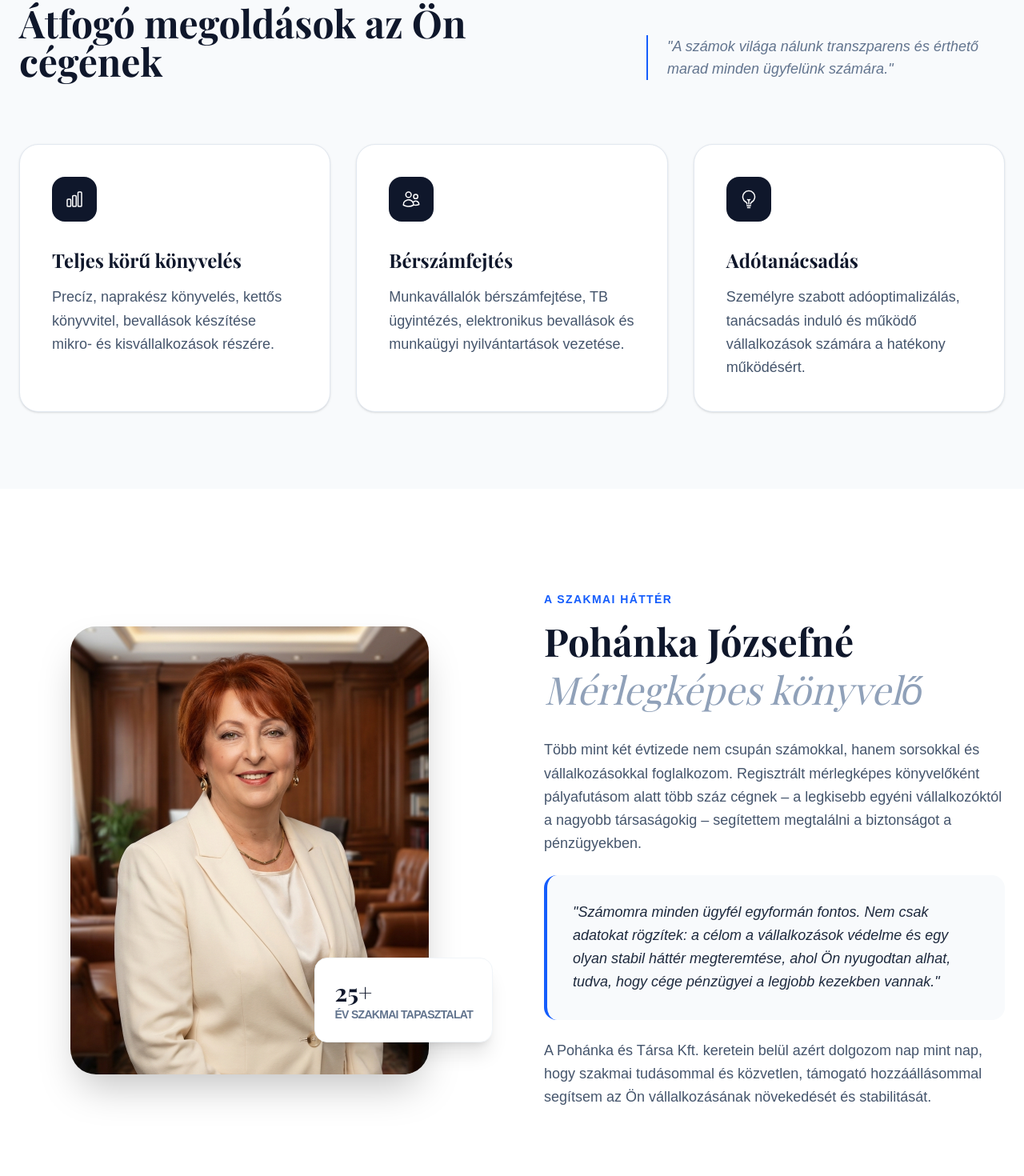
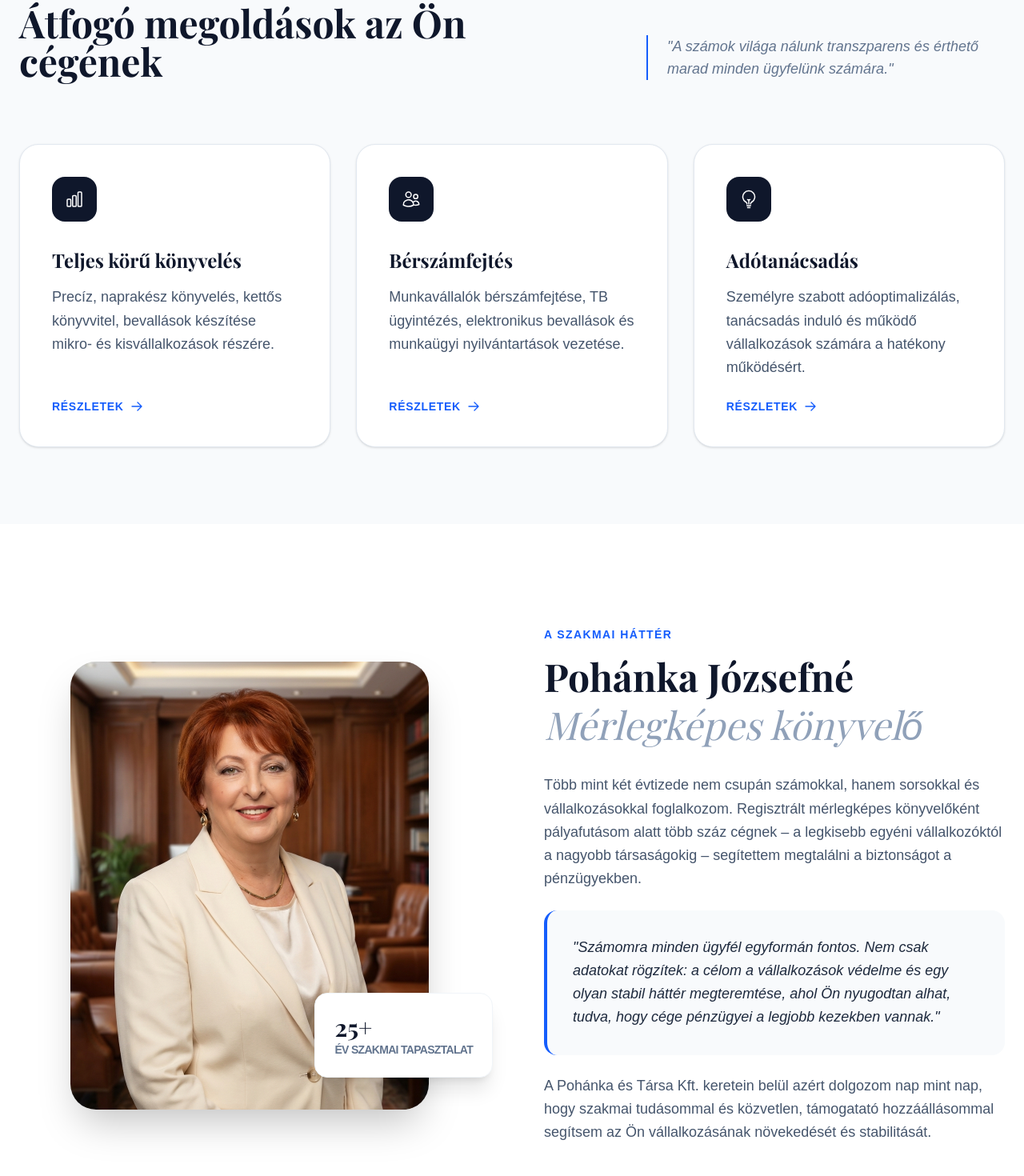
Before and after one commit to pohi99999/weboldal_konyveles, a Next.js app: page / in a window 1280 px wide. Shown: the part 1019-2489 px from the top of the page at 80% size. Built offline with nearby package versions, Linux system fonts and the light colour scheme; a web font is replaced by a local one.

Commit message:
feat: update sitemap and link service pages for SEO expansion

```diff
--- a/src/app/page.tsx
+++ b/src/app/page.tsx
@@ -1,4 +1,5 @@
 import Image from 'next/image';
+import Link from 'next/link';
 
 export default function Home() {
   const jsonLd = {
@@ -25,6 +26,7 @@ export default function Home() {
   const services = [
     {
       title: "Teljes körű könyvelés",
+      href: "/szolgaltatasok/konyveles",
       description: "Precíz, naprakész könyvelés, kettős könyvvitel, bevallások készítése mikro- és kisvállalkozások részére.",
       icon: (
         <svg xmlns="http://www.w3.org/2000/svg" fill="none" viewBox="0 0 24 24" strokeWidth={1.5} stroke="currentColor" className="w-6 h-6">
@@ -34,6 +36,7 @@ export default function Home() {
     },
     {
       title: "Bérszámfejtés",
+      href: "/szolgaltatasok/berszamfejtes",
       description: "Munkavállalók bérszámfejtése, TB ügyintézés, elektronikus bevallások és munkaügyi nyilvántartások vezetése.",
       icon: (
         <svg xmlns="http://www.w3.org/2000/svg" fill="none" viewBox="0 0 24 24" strokeWidth={1.5} stroke="currentColor" className="w-6 h-6">
@@ -43,6 +46,7 @@ export default function Home() {
     },
     {
       title: "Adótanácsadás",
+      href: "/szolgaltatasok/adotanacsadas",
       description: "Személyre szabott adóoptimalizálás, tanácsadás induló és működő vállalkozások számára a hatékony működésért.",
       icon: (
         <svg xmlns="http://www.w3.org/2000/svg" fill="none" viewBox="0 0 24 24" strokeWidth={1.5} stroke="currentColor" className="w-6 h-6">
@@ -107,15 +111,25 @@ export default function Home() {
           </div>
           <div className="grid grid-cols-1 md:grid-cols-3 gap-8">
             {services.map((service, index) => (
-              <div key={index} className="group p-10 rounded-3xl bg-white border border-slate-200 shadow-sm hover:shadow-xl hover:-translate-y-2 transition-all duration-300">
+              <Link
+                key={service.href}
+                href={service.href}
+                className="group p-10 rounded-3xl bg-white border border-slate-200 shadow-sm hover:shadow-xl hover:-translate-y-2 transition-all duration-300 flex flex-col"
+              >
                 <div className="w-14 h-14 bg-slate-900 text-white rounded-2xl flex items-center justify-center mb-8 group-hover:bg-blue-600 transition-colors">
                   {service.icon}
                 </div>
                 <h4 className="text-2xl font-serif font-bold text-slate-900 mb-4">{service.title}</h4>
-                <p className="text-slate-600 leading-relaxed text-lg">
+                <p className="text-slate-600 leading-relaxed text-lg mb-6">
                   {service.description}
                 </p>
-              </div>
+                <div className="mt-auto flex items-center text-blue-600 font-bold text-sm uppercase tracking-wider group-hover:translate-x-2 transition-transform">
+                  Részletek
+                  <svg xmlns="http://www.w3.org/2000/svg" fill="none" viewBox="0 0 24 24" strokeWidth={2} stroke="currentColor" className="w-4 h-4 ml-2">
+                    <path strokeLinecap="round" strokeLinejoin="round" d="M13.5 4.5L21 12m0 0l-7.5 7.5M21 12H3" />
+                  </svg>
+                </div>
+              </Link>
             ))}
           </div>
         </div>
@@ -153,7 +167,7 @@ export default function Home() {
                 &quot;Számomra minden ügyfél egyformán fontos. Nem csak adatokat rögzítek: a célom a vállalkozások védelme és egy olyan stabil háttér megteremtése, ahol Ön nyugodtan alhat, tudva, hogy cége pénzügyei a legjobb kezekben vannak.&quot;
               </p>
               <p>
-                A Pohánka és Társa Kft. keretein belül azért dolgozom nap mint nap, hogy szakmai tudásommal és közvetlen, támogató hozzáállásommal segítsem az Ön vállalkozásának növekedését és stabilitását.
+                A Pohánka és Társa Kft. keretein belül azért dolgozom nap mint nap, hogy szakmai tudásommal és közvetlen, támogatató hozzáállásommal segítsem az Ön vállalkozásának növekedését és stabilitását.
               </p>
             </div>
           </div>
--- a/src/app/sitemap.ts
+++ b/src/app/sitemap.ts
@@ -10,6 +10,23 @@ export default function sitemap(): MetadataRoute.Sitemap {
       changeFrequency: 'monthly',
       priority: 1,
     },
-    // Ha lesznek aloldalak (pl. /szolgaltatasok, /blog), ide kerülnek
+    {
+      url: `${baseUrl}/szolgaltatasok/konyveles`,
+      lastModified: new Date(),
+      changeFrequency: 'monthly',
+      priority: 0.8,
+    },
+    {
+      url: `${baseUrl}/szolgaltatasok/berszamfejtes`,
+      lastModified: new Date(),
+      changeFrequency: 'monthly',
+      priority: 0.8,
+    },
+    {
+      url: `${baseUrl}/szolgaltatasok/adotanacsadas`,
+      lastModified: new Date(),
+      changeFrequency: 'monthly',
+      priority: 0.8,
+    },
   ]
 }
```
